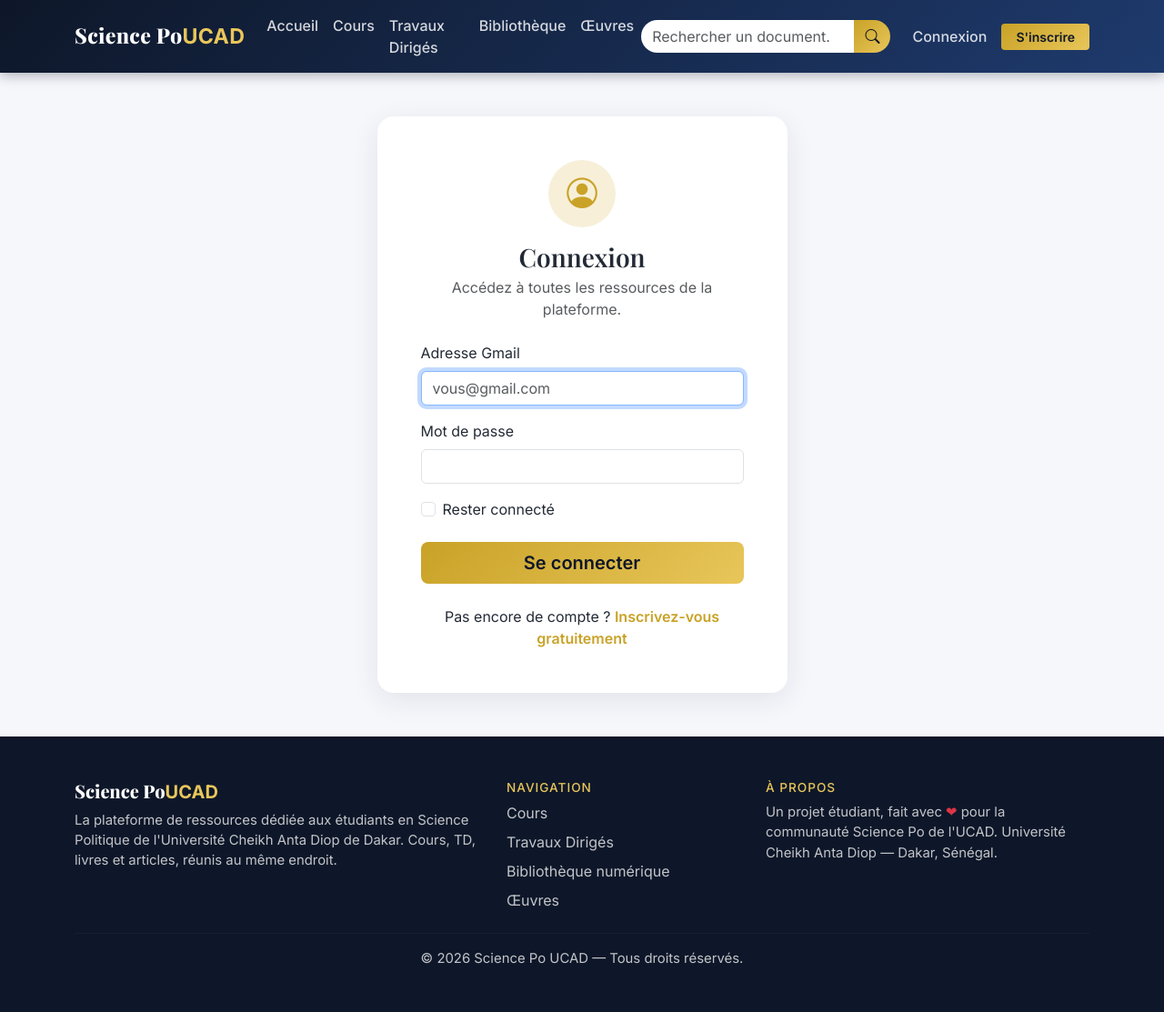
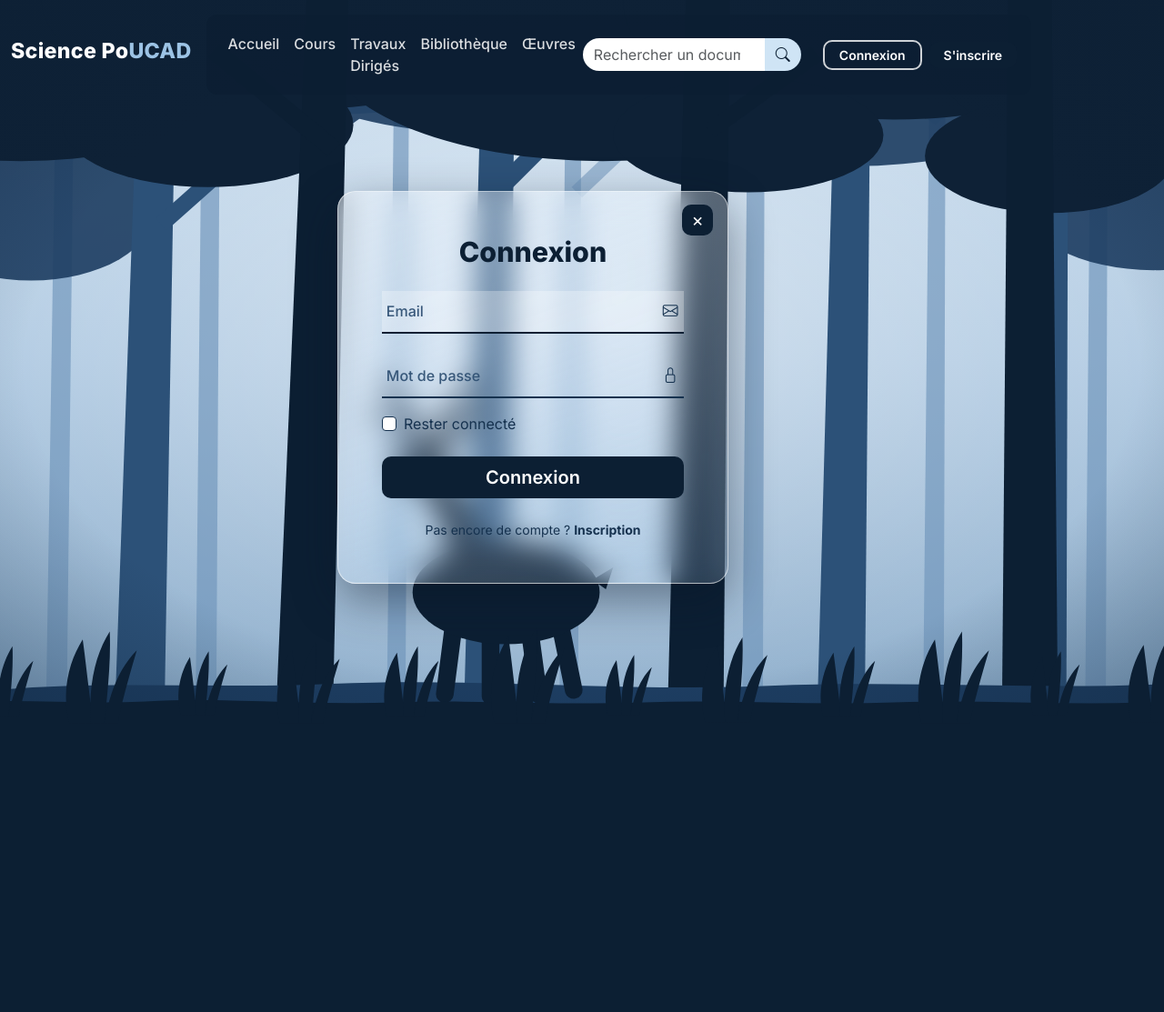
Before and after one commit to Ansu-blip/SCIPO_UCAD, a Flask app: page /connexion in a window 1280 px wide. Shown: the whole page at 91% size. After the commit the page ends 774 px from the top, so only its background shows below. Run offline with Flask 3, Linux system fonts and the light colour scheme.

Commit message:
Nouveau design foret bleue : decor SVG, carte de connexion en verre depoli, champs soulignes avec icones, palette bleu nuit/glace

```diff
--- a/scipo/auth.py
+++ b/scipo/auth.py
@@ -128,7 +128,7 @@ def connexion_otp():
         restantes = ESSAIS_OTP_MAX - (essais + 1)
         flash(f"Code invalide ou expiré. Il vous reste {restantes} tentative(s).", "danger")
 
-    return render_template("auth/otp.html")
+    return render_template("auth/otp.html", email=utilisateur.email)
 
 
 @auth.route("/connexion/otp/renvoyer", methods=["POST"])
--- a/scipo/static/css/style.css
+++ b/scipo/static/css/style.css
@@ -1,17 +1,20 @@
 /* ============================================================
-   SciPo UCAD — Feuille de style principale
-   Thème académique : bleu nuit & or
+   Science Po UCAD — Feuille de style principale
+   Thème « forêt bleue » : verre dépoli & bleu nuit
    ============================================================ */
 
 :root {
-  --bleu-nuit: #0e1729;
-  --bleu-fonce: #16233f;
-  --bleu: #1e3a6d;
-  --or: #c9a227;
-  --or-clair: #e8c65a;
-  --or-pale: #f7efd8;
-  --fond: #f6f7fb;
-  --texte: #232a35;
+  --bleu-nuit: #0c1f33;   /* silhouettes, boutons, pieds de page */
+  --bleu-fonce: #16324f;  /* titres, soulignés des champs */
+  --bleu: #24466b;
+  --bleu-clair: #35608d;
+  --glace: #cfe4f5;       /* accents clairs */
+  --glace-pale: #e9f3fb;
+  --or: #e0b73e;          /* réservé aux étoiles et favoris */
+  --fond: #eef4fa;
+  --texte: #22303f;
+  --verre: linear-gradient(160deg, rgba(255, 255, 255, .38), rgba(208, 229, 246, .16));
+  --verre-bord: rgba(255, 255, 255, .55);
 }
 
 * { font-family: 'Inter', system-ui, sans-serif; }
@@ -25,84 +28,107 @@ body {
 }
 main { flex: 1 0 auto; }
 
-h1, h2, .hero-titre, .titre-section, .marque { font-family: 'Playfair Display', Georgia, serif; }
+h1, h2, h3, .hero-titre, .titre-section, .marque {
+  font-family: 'Inter', system-ui, sans-serif;
+  font-weight: 800;
+}
+
+/* ---------- Pages « forêt » (connexion, inscription, code) ---------- */
+.page-foret {
+  background: url("../img/foret.svg") center/cover no-repeat fixed var(--bleu-nuit);
+}
+.page-foret main {
+  flex: 1 0 auto;
+  display: flex; flex-direction: column;
+  min-height: 100vh; padding: 100px 16px 48px;
+}
+.page-foret main > section { margin: auto 0; }   /* carte centrée verticalement */
+.page-foret .footer-scipo { display: none; }
+.page-foret .navbar-scipo {
+  position: absolute !important;   /* la navbar flotte sur le décor */
+  background: transparent; box-shadow: none;
+}
+.page-foret .navbar-collapse {   /* menu déroulé lisible sur mobile */
+  background: rgba(12, 31, 51, .93); border-radius: 12px;
+  padding: .75rem 1rem; margin-top: .5rem;
+}
 
 /* ---------- Barre de navigation ---------- */
 .navbar-scipo {
-  background: linear-gradient(135deg, var(--bleu-nuit), var(--bleu));
-  box-shadow: 0 2px 14px rgba(14, 23, 41, .35);
+  background: linear-gradient(135deg, var(--bleu-nuit), var(--bleu-clair));
+  box-shadow: 0 2px 14px rgba(12, 31, 51, .35);
 }
 .marque { font-size: 1.45rem; font-weight: 800; color: #fff !important; letter-spacing: .3px; }
-.marque span { color: var(--or-clair); }
-.navbar-scipo .nav-link { color: rgba(255, 255, 255, .82); font-weight: 500; }
+.marque span { color: #9cc3e5; }
+.navbar-scipo .nav-link { color: rgba(255, 255, 255, .85); font-weight: 500; }
 .navbar-scipo .nav-link:hover,
-.navbar-scipo .nav-link.actif { color: var(--or-clair); }
-.ma-recherche .form-control {
-  border: none; min-width: 200px;
-  border-radius: 20px 0 0 20px;
-}
-.ma-recherche .btn { border-radius: 0 20px 20px 0; }
+.navbar-scipo .nav-link.actif { color: #fff; }
+.ma-recherche .form-control { border: none; min-width: 200px; border-radius: 20px 0 0 20px; }
+.ma-recherche .btn-or { background: var(--glace); color: var(--bleu-nuit); border-radius: 0 20px 20px 0; }
+.ma-recherche .btn-or:hover { background: #fff; color: var(--bleu-nuit); }
 
 /* ---------- Boutons ---------- */
 .btn-or {
-  background: linear-gradient(135deg, var(--or), var(--or-clair));
-  border: none; color: var(--bleu-nuit); font-weight: 600;
+  background: var(--bleu-nuit); border: none; color: #fff; font-weight: 600; border-radius: 10px;
 }
-.btn-or:hover { background: linear-gradient(135deg, var(--or-clair), var(--or)); color: var(--bleu-nuit); }
-.btn-contour { border: 2px solid var(--bleu); color: var(--bleu); font-weight: 600; }
-.btn-contour:hover { background: var(--bleu); color: #fff; }
-.btn-contour-clair { border: 2px solid rgba(255, 255, 255, .7); color: #fff; font-weight: 600; }
+.btn-or:hover { background: var(--bleu-fonce); color: #fff; }
+.btn-contour { border: 2px solid var(--bleu-fonce); color: var(--bleu-fonce); font-weight: 600; }
+.btn-contour:hover { background: var(--bleu-fonce); color: #fff; }
+.btn-contour-clair {
+  border: 2px solid rgba(255, 255, 255, .8); color: #fff; font-weight: 600; border-radius: 10px;
+}
 .btn-contour-clair:hover { background: #fff; color: var(--bleu-nuit); }
-.btn-contour-or { border: 1.5px solid var(--or); color: var(--or); font-weight: 600; }
-.btn-contour-or:hover { background: var(--or); color: var(--bleu-nuit); }
-.btn-lien { color: var(--bleu); font-weight: 600; }
+.btn-contour-or { border: 1.5px solid var(--bleu-fonce); color: var(--bleu-fonce); font-weight: 600; }
+.btn-contour-or:hover { background: var(--bleu-fonce); color: #fff; }
+.btn-lien { color: var(--bleu-fonce); font-weight: 600; }
 
 /* ---------- Hero (accueil) ---------- */
 .hero {
   background:
-    radial-gradient(circle at 85% 15%, rgba(201, 162, 39, .18), transparent 45%),
-    linear-gradient(135deg, var(--bleu-nuit) 0%, var(--bleu-fonce) 55%, var(--bleu) 100%);
+    linear-gradient(180deg, rgba(12, 31, 51, .68), rgba(12, 31, 51, .82)),
+    url("../img/foret.svg") center/cover no-repeat;
   color: #fff;
 }
-.badge-hero { background: rgba(201, 162, 39, .18); color: var(--or-clair); border: 1px solid rgba(201, 162, 39, .5); }
+.badge-hero { background: rgba(255, 255, 255, .14); color: var(--glace-pale); border: 1px solid rgba(255, 255, 255, .4); }
 .hero-titre { font-size: clamp(1.9rem, 4vw, 3rem); font-weight: 800; line-height: 1.15; }
-.texte-or { color: var(--or-clair); }
-.hero-texte { color: rgba(255, 255, 255, .85); font-size: 1.1rem; max-width: 540px; }
+.texte-or { color: #a9cdf0; }
+.hero-texte { color: rgba(255, 255, 255, .88); font-size: 1.1rem; max-width: 540px; }
 .hero-embleme {
   width: 230px; height: 230px; margin: 0 auto;
   display: flex; align-items: center; justify-content: center;
-  font-size: 7rem; color: var(--or-clair);
-  border: 2px solid rgba(201, 162, 39, .45); border-radius: 50%;
-  background: rgba(255, 255, 255, .04);
-  box-shadow: 0 0 0 18px rgba(201, 162, 39, .07);
+  font-size: 7rem; color: var(--glace-pale);
+  border: 1px solid rgba(255, 255, 255, .45); border-radius: 50%;
+  background: rgba(255, 255, 255, .08);
+  backdrop-filter: blur(6px); -webkit-backdrop-filter: blur(6px);
+  box-shadow: 0 0 0 18px rgba(255, 255, 255, .05);
 }
 
 /* ---------- Titres & sections ---------- */
-.titre-section { font-weight: 700; color: var(--bleu-fonce); }
-.fond-doux { background: #eef1f7; }
+.titre-section { font-weight: 800; color: var(--bleu-fonce); }
+.fond-doux { background: #e3eef8; }
 
 /* ---------- Cartes de rubriques ---------- */
 .carte-rubrique {
   display: block; text-align: center; text-decoration: none;
   background: #fff; border-radius: 16px; padding: 2rem 1.2rem;
-  box-shadow: 0 4px 16px rgba(20, 32, 60, .07);
+  box-shadow: 0 4px 16px rgba(12, 31, 51, .08);
   transition: transform .25s ease, box-shadow .25s ease;
   color: var(--texte); height: 100%;
 }
-.carte-rubrique:hover { transform: translateY(-6px); box-shadow: 0 12px 28px rgba(20, 32, 60, .14); }
+.carte-rubrique:hover { transform: translateY(-6px); box-shadow: 0 12px 28px rgba(12, 31, 51, .16); }
 .carte-rubrique h3 { font-size: 1.05rem; font-weight: 700; color: var(--bleu-fonce); margin: .9rem 0 .3rem; }
-.carte-rubrique p { color: var(--or); font-weight: 600; margin: 0; }
+.carte-rubrique p { color: var(--bleu-clair); font-weight: 600; margin: 0; }
 .icone-rubrique {
   width: 66px; height: 66px; margin: 0 auto;
   display: flex; align-items: center; justify-content: center;
-  font-size: 1.8rem; color: var(--or);
-  background: var(--or-pale); border-radius: 50%;
+  font-size: 1.8rem; color: var(--bleu-fonce);
+  background: var(--glace-pale); border-radius: 50%;
 }
 
 /* ---------- Cartes de documents ---------- */
-.carte-ressource { border: none; border-radius: 14px; box-shadow: 0 4px 16px rgba(20, 32, 60, .07);
+.carte-ressource { border: none; border-radius: 14px; box-shadow: 0 4px 16px rgba(12, 31, 51, .08);
                    transition: transform .25s ease, box-shadow .25s ease; }
-.carte-ressource:hover { transform: translateY(-4px); box-shadow: 0 12px 26px rgba(20, 32, 60, .14); }
+.carte-ressource:hover { transform: translateY(-4px); box-shadow: 0 12px 26px rgba(12, 31, 51, .16); }
 .card-titre { color: var(--bleu-fonce); }
 .petit { font-size: .875rem; }
 .icone-fichier {
@@ -111,98 +137,143 @@ h1, h2, .hero-titre, .titre-section, .marque { font-family: 'Playfair Display',
 }
 .icone-fichier.grande { width: 62px; height: 62px; font-size: 2rem; }
 .badge-niveau { background: var(--bleu-fonce); color: #fff; font-weight: 500; }
-.badge-or { background: var(--or); color: var(--bleu-nuit); font-weight: 600; }
+.badge-or { background: var(--bleu-nuit); color: #fff; font-weight: 600; }
 
 /* ---------- Filtres de niveau ---------- */
 .filtres { display: flex; flex-wrap: wrap; gap: .55rem; }
 .pill {
   padding: .45rem 1.1rem; border-radius: 999px; text-decoration: none;
   background: #fff; color: var(--bleu-fonce); font-weight: 600; font-size: .9rem;
-  border: 1.5px solid #dde3ee; transition: all .2s ease;
+  border: 1.5px solid #d4e0ee; transition: all .2s ease;
 }
-.pill:hover { border-color: var(--or); color: var(--or); }
-.pill-actif { background: var(--bleu-fonce); border-color: var(--bleu-fonce); color: #fff; }
+.pill:hover { border-color: var(--bleu-fonce); background: var(--glace-pale); color: var(--bleu-nuit); }
+.pill-actif { background: var(--bleu-nuit); border-color: var(--bleu-nuit); color: #fff; }
 
 /* ---------- En-tête des pages ---------- */
 .entete-page {
-  background: linear-gradient(135deg, var(--bleu-nuit), var(--bleu));
+  background:
+    linear-gradient(180deg, rgba(12, 31, 51, .78), rgba(36, 70, 107, .78)),
+    url("../img/foret.svg") center/cover no-repeat;
   color: #fff;
 }
 .entete-page h1 { font-weight: 800; }
-.entete-page p { color: rgba(255, 255, 255, .8); }
+.entete-page p { color: rgba(255, 255, 255, .85); }
 
 /* ---------- Étapes "comment ça marche" ---------- */
 .etape {
   position: relative; width: 92px; height: 92px; margin: 0 auto;
   display: flex; align-items: center; justify-content: center;
   background: #fff; border-radius: 50%;
-  box-shadow: 0 6px 18px rgba(20, 32, 60, .1);
-  font-size: 2.2rem; color: var(--bleu);
+  box-shadow: 0 6px 18px rgba(12, 31, 51, .1);
+  font-size: 2.2rem; color: var(--bleu-fonce);
 }
 .etape span {
   position: absolute; top: -6px; right: -6px;
   width: 32px; height: 32px; border-radius: 50%;
-  background: var(--or); color: var(--bleu-nuit);
+  background: var(--bleu-nuit); color: #fff;
   font-size: .95rem; font-weight: 700;
   display: flex; align-items: center; justify-content: center;
 }
 
-/* ---------- Formulaires & pages centrées ---------- */
-/* Champ du code à 6 chiffres (connexion en deux étapes) */
-.champ-code {
+/* ---------- Carte « verre dépoli » (connexion, inscription, code) ---------- */
+.carte-auth {
+  position: relative; width: 100%; max-width: 430px;
+  background: var(--verre);
+  border: 1px solid var(--verre-bord);
+  border-radius: 20px;
+  box-shadow: 0 18px 50px rgba(8, 22, 40, .45);
+  backdrop-filter: blur(16px) saturate(1.15);
+  -webkit-backdrop-filter: blur(16px) saturate(1.15);
+  color: var(--bleu-fonce);
+}
+.titre-carte { font-weight: 800; color: var(--bleu-nuit); font-size: 1.9rem; }
+.fermer-carte {
+  position: absolute; top: 14px; right: 16px;
+  width: 34px; height: 34px; border-radius: 10px;
+  display: flex; align-items: center; justify-content: center;
+  background: var(--bleu-nuit); color: #fff;
+  font-size: 1.25rem; line-height: 1; text-decoration: none;
+}
+.fermer-carte:hover { color: #fff; background: var(--bleu); }
+.carte-auth .text-muted, .carte-auth .form-text { color: #33526f !important; }
+.carte-auth .form-check-input { border-color: var(--bleu-fonce); }
+.carte-auth .form-check-input:checked { background-color: var(--bleu-nuit); border-color: var(--bleu-nuit); }
+.lien-or { color: var(--bleu-fonce); font-weight: 600; text-decoration: none; }
+.lien-or:hover { text-decoration: underline; }
+
+/* Champs soulignés avec icône (comme la maquette) */
+.champ-verre { position: relative; }
+.champ-verre .form-control,
+.champ-verre .form-select {
+  background: transparent; border: none; border-bottom: 2px solid var(--bleu-fonce);
+  border-radius: 0; padding: .65rem 2.3rem .65rem .3rem;
+  color: var(--bleu-nuit); font-weight: 500;
+}
+.champ-verre .form-control::placeholder { color: #2f5073; opacity: .95; }
+.champ-verre .form-control:focus,
+.champ-verre .form-select:focus {
+  box-shadow: none; outline: 0;
+  background: rgba(255, 255, 255, .28);
+  border-bottom-color: var(--bleu-nuit);
+}
+.champ-verre > .bi {
+  position: absolute; right: .4rem; top: 50%; transform: translateY(-50%);
+  color: var(--bleu-fonce); font-size: 1.05rem; pointer-events: none;
+}
+.champ-verre .form-select { appearance: none; }
+
+/* Champ du code à 6 chiffres (connexion en deux étapes) :
+   letter-spacing espace les chiffres, text-indent identique recentre l'ensemble */
+.champ-verre .champ-code {
+  padding-left: .3rem; padding-right: .3rem;
   font-size: 1.6rem; font-weight: 700; text-align: center;
-  /* letter-spacing espace les chiffres ; text-indent identique recentre l'ensemble */
   letter-spacing: .55em; text-indent: .55em;
 }
-.carte-auth { background: #fff; border-radius: 18px; box-shadow: 0 8px 30px rgba(20, 32, 60, .09); }
-.carte-auth { background: #fff; border-radius: 18px; box-shadow: 0 8px 30px rgba(20, 32, 60, .09); }
+
 .icone-rond {
-  width: 74px; height: 74px; font-size: 2.1rem; color: var(--or);
-  background: var(--or-pale); border-radius: 50%;
+  width: 74px; height: 74px; font-size: 2.1rem; color: var(--bleu-fonce);
+  background: var(--glace-pale); border-radius: 50%;
   display: flex; align-items: center; justify-content: center;
 }
-.lien-or { color: var(--or); font-weight: 600; text-decoration: none; }
-.lien-or:hover { text-decoration: underline; }
 .description-pre { white-space: pre-line; }
 
 /* ---------- Administration ---------- */
 .carte-stat {
   background: #fff; border-radius: 14px; padding: 1.2rem 1.4rem;
-  box-shadow: 0 4px 14px rgba(20, 32, 60, .07);
+  box-shadow: 0 4px 14px rgba(12, 31, 51, .08);
   display: flex; align-items: center; gap: 1rem; height: 100%;
 }
 .carte-stat .valeur { font-size: 2rem; font-weight: 800; color: var(--bleu-fonce); line-height: 1; }
-.carte-stat .libelle { color: #6b7484; font-size: .95rem; }
+.carte-stat .libelle { color: #5f6d7e; font-size: .95rem; }
 .carte-admin { border: none; border-radius: 14px; overflow: hidden; }
-.carte-admin thead { background: var(--bleu-fonce); color: #fff; }
+.carte-admin thead { background: var(--bleu-nuit); color: #fff; }
 .carte-admin thead th { font-weight: 600; border: none; }
 
 /* ---------- États vides & erreurs ---------- */
-.etat-vide i { font-size: 3.4rem; color: #c3cbdb; }
+.etat-vide i { font-size: 3.4rem; color: #b8c7d9; }
 .erreur-code {
-  font-size: 5.5rem; font-weight: 800; color: var(--or); line-height: 1;
-  font-family: 'Playfair Display', Georgia, serif;
+  font-size: 5.5rem; font-weight: 800; color: var(--bleu-nuit); line-height: 1;
 }
 
 /* ---------- Pied de page ---------- */
-.footer-scipo { background: var(--bleu-nuit); color: rgba(255, 255, 255, .75); margin-top: auto; }
-.marque-footer { font-family: 'Playfair Display', Georgia, serif; font-weight: 800; color: #fff; }
-.marque-footer span { color: var(--or-clair); }
-.titre-footer { color: var(--or-clair); text-transform: uppercase; letter-spacing: 1px; font-size: .85rem; }
+.footer-scipo { background: var(--bleu-nuit); color: rgba(255, 255, 255, .78); margin-top: auto; }
+.marque-footer { font-weight: 800; color: #fff; }
+.marque-footer span { color: #9cc3e5; }
+.titre-footer { color: #9cc3e5; text-transform: uppercase; letter-spacing: 1px; font-size: .85rem; }
 .texte-footer { font-size: .93rem; }
 .liste-footer { list-style: none; padding: 0; margin: 0; }
 .liste-footer li { margin-bottom: .5rem; }
-.liste-footer a { color: rgba(255, 255, 255, .75); text-decoration: none; }
-.liste-footer a:hover { color: var(--or-clair); }
+.liste-footer a { color: rgba(255, 255, 255, .78); text-decoration: none; }
+.liste-footer a:hover { color: #fff; }
 .separateur-footer { border-color: rgba(255, 255, 255, .12); }
 
 /* ---------- Ombres utilitaires ---------- */
-.ombre-douce { box-shadow: 0 6px 20px rgba(20, 32, 60, .1); }
+.ombre-douce { box-shadow: 0 6px 20px rgba(12, 31, 51, .12); }
 
 /* ---------- Favoris, étoiles & avis ---------- */
 .btn-favori {
   border: none; background: transparent; padding: .15rem .35rem;
-  font-size: 1.15rem; line-height: 1; color: #b9c1d0;
+  font-size: 1.15rem; line-height: 1; color: #b3c3d6;
   transition: transform .15s ease, color .15s ease;
 }
 .btn-favori:hover { color: var(--or); transform: scale(1.18); }
@@ -210,14 +281,14 @@ h1, h2, .hero-titre, .titre-section, .marque { font-family: 'Playfair Display',
 .etoile { color: var(--or); }
 
 .carte-commentaire {
-  background: #fff; border: 1px solid #e6eaf2; border-radius: 14px;
+  background: #fff; border: 1px solid #e2eaf3; border-radius: 14px;
 }
 
 /* Choix de la note : radios masqués, étiquettes cliquables (ordre inversé
    pour que le sélecteur « input:checked ~ label » allume les bonnes étoiles) */
 .choix-etoiles { display: inline-flex; flex-direction: row-reverse; gap: .2rem; }
 .choix-etoiles input { display: none; }
-.choix-etoiles label { cursor: pointer; font-size: 1.4rem; color: #c3cbdb; transition: color .15s ease; }
+.choix-etoiles label { cursor: pointer; font-size: 1.4rem; color: #c3cfdd; transition: color .15s ease; }
 .choix-etoiles input:checked ~ label,
 .choix-etoiles label:hover,
 .choix-etoiles label:hover ~ label { color: var(--or); }
--- a/scipo/templates/auth/connexion.html
+++ b/scipo/templates/auth/connexion.html
@@ -1,43 +1,41 @@
 {% extends "base.html" %}
 {% block titre %}Connexion{% endblock %}
+{% block classe_body %}page-foret{% endblock %}
 
 {% block contenu %}
-<section class="container py-5">
-  <div class="row justify-content-center">
-    <div class="col-md-6 col-lg-5">
-      <div class="carte-auth p-4 p-md-5">
-        <div class="text-center mb-4">
-          <div class="icone-rond mx-auto mb-3"><i class="bi bi-person-circle"></i></div>
-          <h1 class="h3 mb-1">Connexion</h1>
-          <p class="text-muted mb-0">Accédez à toutes les ressources de la plateforme.</p>
-        </div>
+<section class="container">
+  <div class="carte-auth mx-auto p-4 p-md-5">
+    <a href="{{ url_for('main.index') }}" class="fermer-carte" aria-label="Fermer et revenir à l'accueil">&times;</a>
+
+    <h1 class="titre-carte text-center mb-4">Connexion</h1>
 
     <form method="post">
       <input type="hidden" name="csrf_token" value="{{ csrf_token() }}">
-          <div class="mb-3">
-            <label for="email" class="form-label">Adresse Gmail</label>
+      <div class="champ-verre mb-4">
+        <label for="email" class="visually-hidden">Adresse Gmail</label>
         <input type="email" class="form-control" id="email" name="email" required
-                   placeholder="vous@gmail.com" autofocus>
+               placeholder="Email" autofocus>
+        <i class="bi bi-envelope"></i>
       </div>
-          <div class="mb-3">
-            <label for="password" class="form-label">Mot de passe</label>
-            <input type="password" class="form-control" id="password" name="password" required>
+      <div class="champ-verre mb-3">
+        <label for="password" class="visually-hidden">Mot de passe</label>
+        <input type="password" class="form-control" id="password" name="password" required
+               placeholder="Mot de passe">
+        <i class="bi bi-lock"></i>
       </div>
       <div class="form-check mb-4">
         <input class="form-check-input" type="checkbox" name="remember" id="remember">
         <label class="form-check-label" for="remember">Rester connecté</label>
       </div>
-          <button type="submit" class="btn btn-or btn-lg w-100">Se connecter</button>
+      <button type="submit" class="btn btn-or btn-lg w-100">Connexion</button>
     </form>
 
-        <p class="text-center mt-4 mb-0">
+    <p class="text-center mt-4 mb-0 petit">
       {% if not current_user.is_authenticated %}
         Pas encore de compte ?
-            <a href="{{ url_for('auth.inscription') }}" class="lien-or">Inscrivez-vous gratuitement</a>
+        <a href="{{ url_for('auth.inscription') }}" class="lien-or fw-bold">Inscription</a>
       {% endif %}
     </p>
   </div>
-    </div>
-  </div>
 </section>
 {% endblock %}
--- a/scipo/templates/base.html
+++ b/scipo/templates/base.html
@@ -9,10 +9,10 @@
   <link href="https://cdn.jsdelivr.net/npm/bootstrap-icons@1.11.3/font/bootstrap-icons.min.css" rel="stylesheet">
   <link rel="preconnect" href="https://fonts.googleapis.com">
   <link rel="preconnect" href="https://fonts.gstatic.com" crossorigin>
-  <link href="https://fonts.googleapis.com/css2?family=Playfair+Display:wght@600;700;800&family=Inter:wght@400;500;600;700&display=swap" rel="stylesheet">
+  <link href="https://fonts.googleapis.com/css2?family=Inter:wght@400;500;600;700;800&display=swap" rel="stylesheet">
   <link rel="stylesheet" href="{{ url_for('static', filename='css/style.css') }}">
 </head>
-<body>
+<body class="{% block classe_body %}{% endblock %}">
 
 <nav class="navbar navbar-expand-lg navbar-dark navbar-scipo sticky-top">
   <div class="container">
@@ -51,7 +51,7 @@
             </ul>
           </li>
         {% else %}
-          <li class="nav-item"><a class="nav-link" href="{{ url_for('auth.connexion') }}">Connexion</a></li>
+          <li class="nav-item ms-lg-2"><a class="btn btn-contour-clair btn-sm px-3" href="{{ url_for('auth.connexion') }}">Connexion</a></li>
           <li class="nav-item ms-lg-2 my-1"><a class="btn btn-or btn-sm px-3" href="{{ url_for('auth.inscription') }}">S'inscrire</a></li>
         {% endif %}
       </ul>
--- a/scipo/templates/index.html
+++ b/scipo/templates/index.html
@@ -98,7 +98,7 @@
     <div class="col-md-4 text-center">
       <div class="etape"><span>1</span><i class="bi bi-person-plus"></i></div>
       <h3 class="h5 mt-3">Créez votre compte</h3>
-      <p class="text-muted">Inscription gratuite avec votre email personnel, en moins d'une minute.</p>
+      <p class="text-muted">Inscription gratuite avec votre adresse Gmail, en moins d'une minute.</p>
     </div>
     <div class="col-md-4 text-center">
       <div class="etape"><span>2</span><i class="bi bi-search"></i></div>
```
Also changed, not shown: scipo/templates/auth/inscription.html (+33 -31 lines), scipo/templates/auth/otp.html (+16 -19 lines), scipo/static/img/foret.svg (added). Lines whose indentation alone changed are shown as unchanged.
